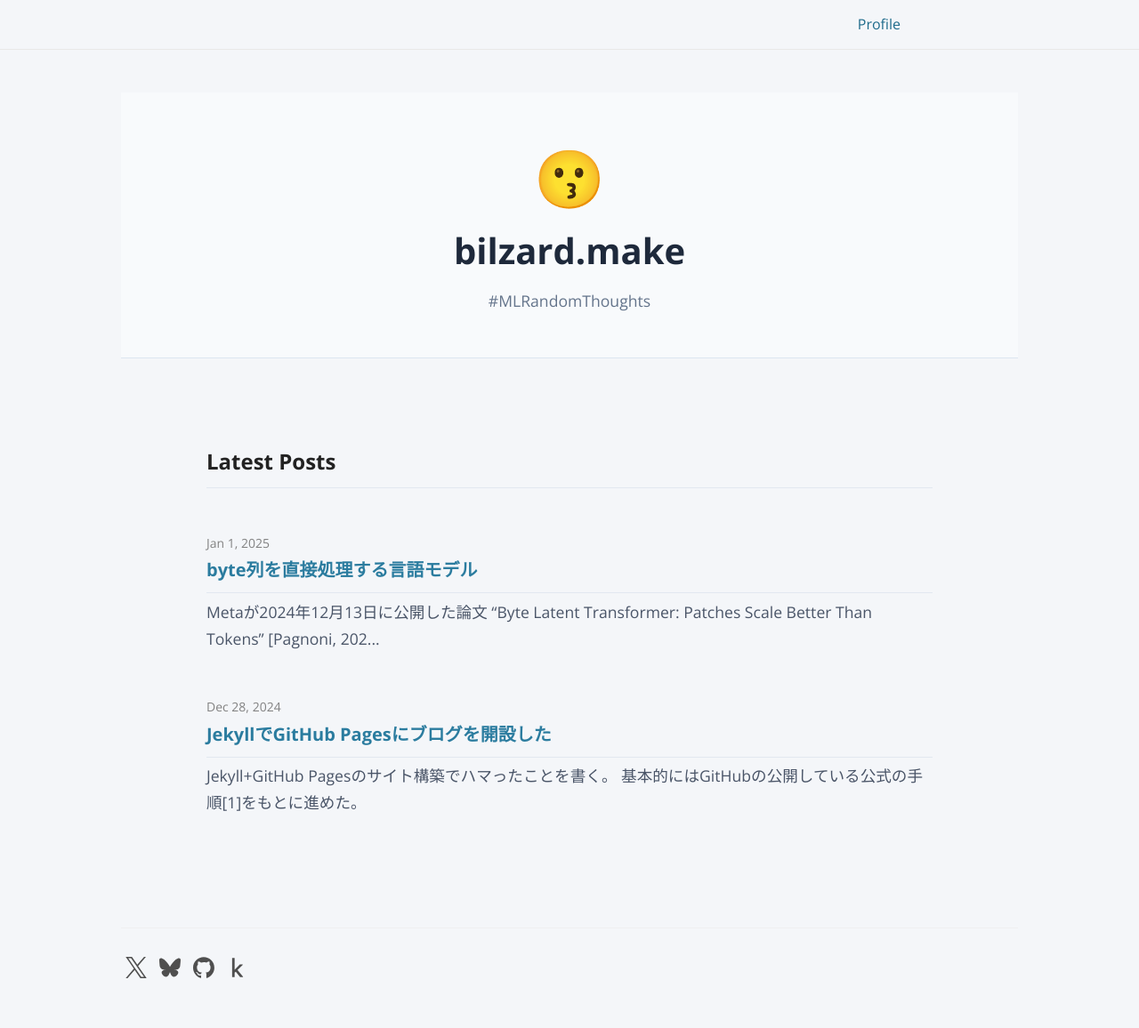
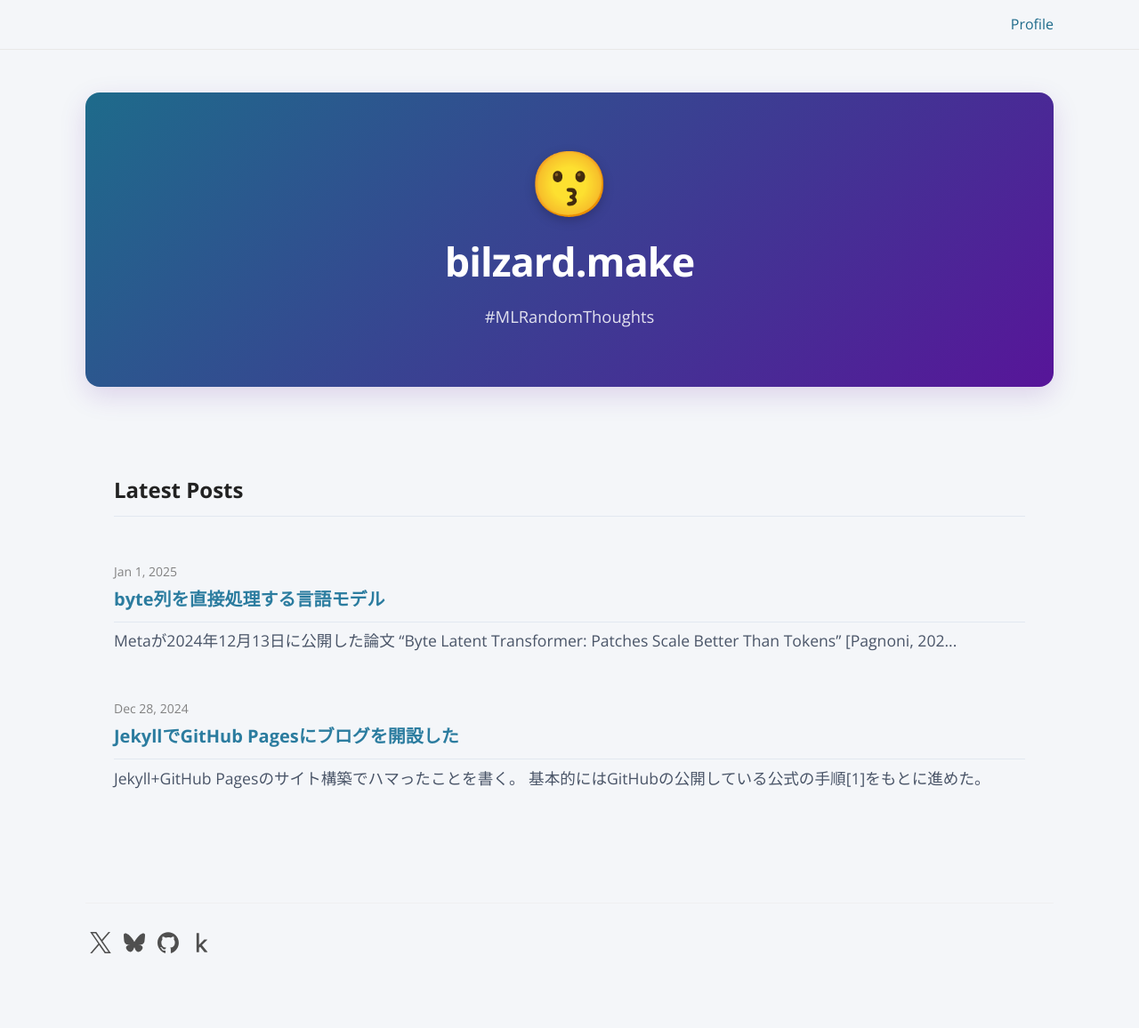
Before and after one commit to bilzard/bilzard.github.io, a Jekyll site: the page built from index.md, in a window 1280 px wide. Shown: the whole page at 89% size. Built offline with Jekyll 4.4.1, drawn with Linux system fonts in a browser that asks for light colours; after the commit the page ends 1129 px from its top, so only the background shows below that.

Commit message:
ヘッダの不揃い問題を解消

```diff
--- a/_sass/blog/_base.scss
+++ b/_sass/blog/_base.scss
@@ -39,17 +39,16 @@
 }
 
 .wrapper {
-  max-width: calc(#{$navbar-width} - (#{$spacing-unit} * 2));
+  max-width: $content-width; /* ★ 一元管理の変数に変更 */
   margin-right: auto;
   margin-left: auto;
-  padding-right: $spacing-unit;
-  padding-left: $spacing-unit;
+  padding-right: 1rem; /* ★ スマホ用の左右余白 */
+  padding-left: 1rem;
   @extend %clearfix;
 
-  @include media-query($on-laptop) {
-    max-width: calc(#{$navbar-width} - (#{$spacing-unit}));
-    padding-right: $spacing-unit / 2;
-    padding-left: $spacing-unit / 2;
+  @include large {
+    padding-right: 2rem; /* ★ PC用の左右余白（main-contentと揃える） */
+    padding-left: 2rem;
   }
 }
 
--- a/_sass/blog/_layout.scss
+++ b/_sass/blog/_layout.scss
@@ -87,30 +87,34 @@
   }
 }
 
-/* --- Home Header (トップページ用: 少し華やかに) --- */
+/* --- Home Header (トップページ用: モダンなヒーローバナー) --- */
 .home-header {
   text-align: center;
-  padding: 4rem 1rem 3rem;
-  background-color: #f8fafc; /* ごく薄いグレーで領域を分ける */
-  border-bottom: 1px solid $border-color;
+  padding: 4rem 2rem;
+  /* ★ ご自身のテーマカラーで美しいグラデーションを描画 */
+  background: linear-gradient(135deg, $header-bg-color, $header-bg-color-secondary);
+  border-radius: 16px; /* ★ 角丸にしてカード感を出す */
   margin-bottom: 3rem;
+  box-shadow: 0 10px 30px rgba(87, 21, 153, 0.15); /* 紫色の柔らかい影 */
 
   .home-emoji {
-    font-size: 4rem;
+    font-size: 4.5rem;
     line-height: 1;
     margin-bottom: 1rem;
+    filter: drop-shadow(0 4px 6px rgba(0,0,0,0.2)); /* 絵文字を少し浮き立たせる */
   }
 
   .home-title {
-    font-size: 2.5rem;
-    font-weight: bold;
-    color: #1e293b;
+    font-size: 2.8rem;
+    font-weight: 800;
+    color: #ffffff; /* ★ 背景が濃いので文字は白 */
     margin: 0 0 0.5rem;
+    letter-spacing: -0.02em;
   }
 
   .home-tagline {
-    font-size: 1.1rem;
-    color: #64748b;
+    font-size: 1.15rem;
+    color: rgba(255, 255, 255, 0.85); /* 半透明の白で上品に */
     margin: 0;
   }
 }
@@ -150,13 +154,14 @@
 /* --- Main Content Area --- */
 .main-content {
   word-wrap: break-word;
+  max-width: $content-width; /* ★ .wrapperと全く同じ変数で幅を制御 */
+  margin: 0 auto;
+  padding: 2rem 1rem; /* ★ スマホ用の左右余白 */
 
   > :first-child { margin-top: 0; }
 
   @include large {
-    max-width: 75rem;
-    padding: 3rem 6rem;
-    margin: 0 auto;
+    padding: 3rem 2rem; /* ★ PC用の左右余白（.wrapperと完全に一致させる） */
     font-size: 1.1rem;
   }
   @include medium { padding: 3rem 4rem; font-size: 1.1rem; }
--- a/_sass/variables.scss
+++ b/_sass/variables.scss
@@ -1,3 +1,10 @@
+$content-width: 72rem !default; /* ★追加: サイト全体の統一最大幅(約1152px) */
+
+$on-palm:          38em !default;
+$on-laptop:        54em !default;
+$medium-breakpoint: 768px !default;
+$large-breakpoint:  1024px !default;
+
 // Breakpoints
 $large-breakpoint: 64em !default;
 $medium-breakpoint: 42em !default;
```
